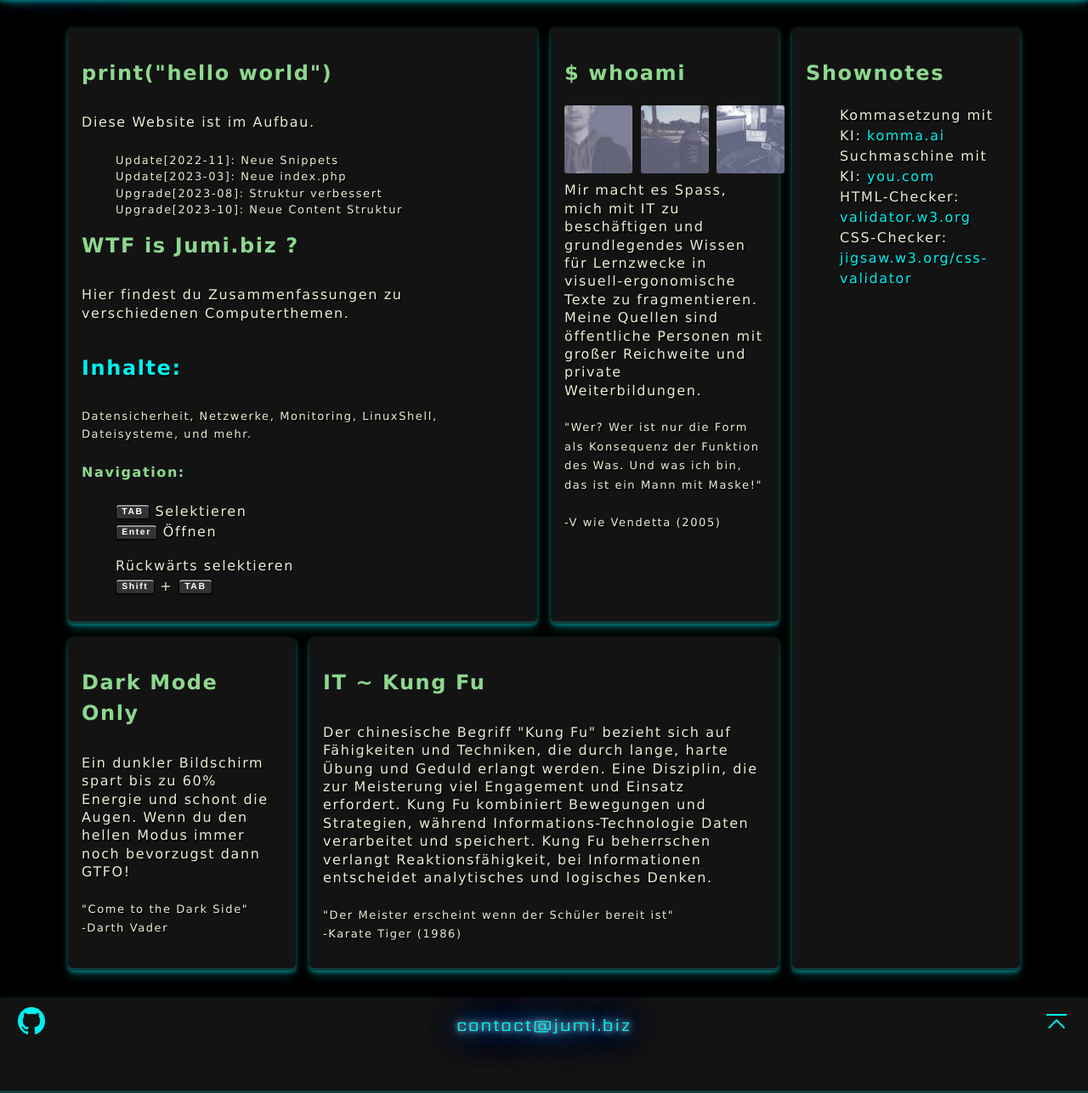
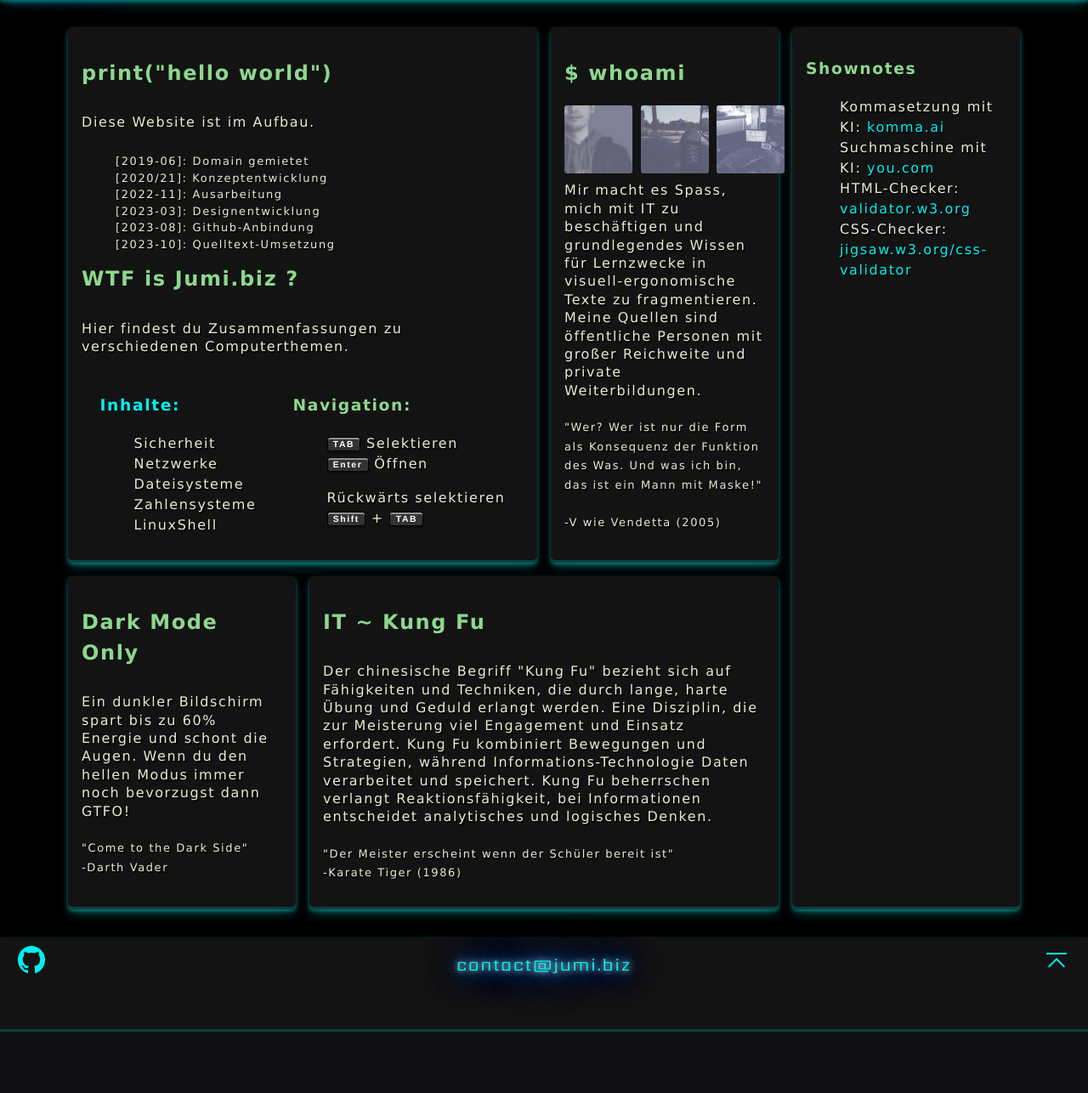
Before and after one commit to xuser123/Jumi.biz, a PHP site: page / in a window 1280 px wide. Shown: the part 56-1342 px from the top of the page at 85% size. After the commit the page ends 1270 px from the top, so only its background shows below. Run offline with PHP 8.4, Linux system fonts and the light colour scheme.

Commit message:
html umsetzung

```diff
--- a/404.html
+++ b/404.html
@@ -168,7 +168,6 @@
 .content > h1 {
     color: #ffbfea; /* pink */
     font-family: 'Sarpanch', sans-serif;
-    animation: neon .08s ease-in-out infinite alternate;
     text-shadow: none;
     font-size: 2.3rem;
 }
--- a/assets/css/main.css
+++ b/assets/css/main.css
@@ -54,11 +54,21 @@
     justify-content: space-between;
 }
 .flow > *:where(:not(:first-child)) {
-    margin-top: var(--flow-spacer, 0.6em);
+    margin-top: var(--flow-spacer, 0.6rem);
 }
 .flex {
     display: flex;
     gap: var(--gap, 0.6rem);
+}
+.inside-content {
+    height:100%;
+    display: flex;
+    align-items: center;
+    justify-content: space-around;
+}
+.in-inside {
+    height:100%;
+    margin-top: 0;
 }
 
 .window-content { /* Code-Syntax */
--- a/index.html
+++ b/index.html
@@ -24,7 +24,7 @@
 
 <!-- Debuger (falls nötig)
         <meta http-equiv="refresh"y content="6">
-        <style>* {border: 1px solid red;}</style>-->
+        <style>* {border: 1px solid red;}</style> -->
 
 <!-- Layout -->
 <link rel="stylesheet" href="assets/css/style.css">
@@ -73,26 +73,38 @@
 <!-- print("hello world")  -->
 <h2>print("hello world") </h2>
     <p>Diese Website ist im Aufbau.</p>
-	<ul class="kleintxt"><li>Update[2022-11]: Neue Snippets</li>
-	<li>Update[2023-03]: Neue index.php</li>
-	<li>Upgrade[2023-08]: Struktur verbessert</li>
-	<li>Upgrade[2023-10]: Neue Content Struktur</li></ul>
+	<ul class="kleintxt">
+	<li>[2019-06]: Domain gemietet</li>
+	<li>[2020/21]: Konzeptentwicklung</li>
+	<li>[2022-11]: Ausarbeitung</li>
+	<li>[2023-03]: Designentwicklung</li>
+	<li>[2023-08]: Github-Anbindung</li>
+	<li>[2023-10]: Quelltext-Umsetzung</li></ul>
 
 <!-- WTF is Jumi.biz ? -->
 <h2>WTF is Jumi.biz ?</h2>
 	<p>Hier findest du Zusammenfassungen zu verschiedenen Computerthemen. </p>
-	<a href="https://jumi.biz/Content.htm"><h2>Inhalte:</h2></a>
-	<p class="kleintxt">Datensicherheit, Netzwerke, Monitoring, LinuxShell, Dateisysteme, und mehr.</p>
 
-<!-- Navigation:  -->
-<div class="flow">
-<link rel="stylesheet" href="assets/css/word-as-button.css">
-
-<h4>Navigation: </h4>
+<div class="inside-content">
+<div class="in-inside">
+<h3><a href="https://jumi.biz/Content.htm">
+Inhalte:</a></h3>
+<ul>
+<li>Sicherheit</li>
+<li>Netzwerke</li>
+<li>Dateisysteme</li>
+<li>Zahlensysteme</li>
+<li>LinuxShell</li>
+<li></li>
+</ul>
+</div>
+<div class="in-inside">
+<h3>Navigation: </h3>
+    <link rel="stylesheet" href="assets/css/word-as-button.css">
     <ol><li><div class="keyboard-styled-word"><span>TAB</span></div> Selektieren </li>
     <li><div class="keyboard-styled-word"><span>Enter</span></div> Öffnen </li></ol>
     <ul><li>Rückwärts selektieren<br><div class="keyboard-styled-word"><span>Shift</span></div> + <div class="keyboard-styled-word"><span>TAB</span></div></li></ul>
-
+</div>
 </div>
 </article>
 <article class="content flow">
@@ -156,7 +168,7 @@
 <article class="content flow">
 
 <!-- Shownotes -->
-<h2>Shownotes</h2>
+<h3>Shownotes</h3>
 	<ul><li>Kommasetzung mit KI: <a href="https://komma.ai/#" target="_blank">komma.ai</a></li>
 	<li>Suchmaschine mit KI: <a href="https://you.com" target="_blank">you.com</a></li>
 	<li>HTML-Checker: <a href="https://validator.w3.org/" target="_blank">validator.w3.org</a></li>
@@ -185,5 +197,18 @@
 https://cdnjs.cloudflare.com/ajax/libs/jspdf/2.4.0/jspdf.umd.min.js
 <script src="assets/js/jspdf.umd.min.js"> -->
 
+<!-- HTML-Analyzer Debugging --
+<h1>HTML-Analyzer</h1>
+<div class="flex">
+<h3>Tags:</h3>
+<ul id="tagList"></ul>
+<h3>Classes:</h3>
+<ul id="classList"></ul>
+<h3>IDs:</h3>
+<ul id="idList"></ul>
+</div>
+<script src="assets/js/html-analyzer.js"></script>
+<!-- HTML-Analyzer Debugging -->
+
 </body>
 </html>
```
Also changed, not shown: 1 other file.
